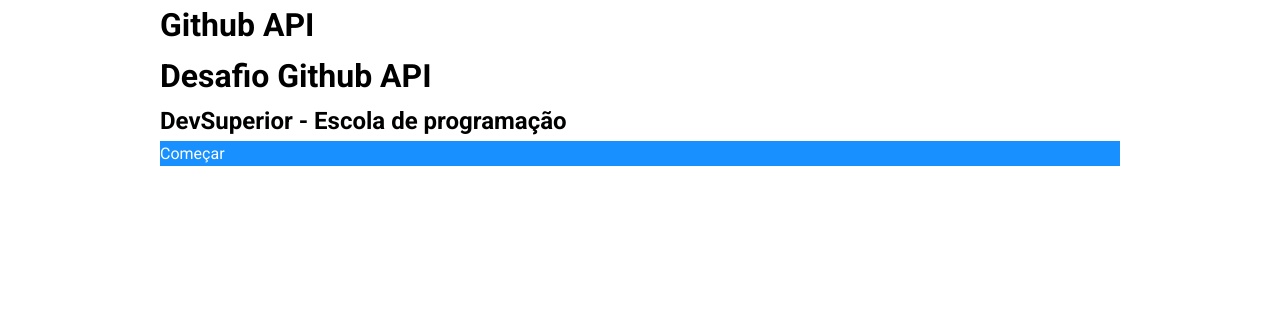
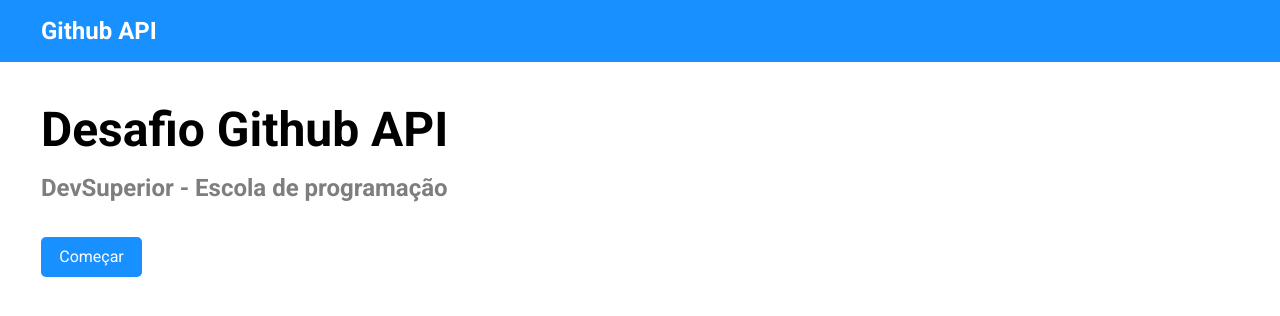
Before and after one commit to solucaoerp/react-github-profile, a React (Vite) app: page / in a window 1280 px wide. Shown: the top 316 px of the page. Built offline with nearby package versions, Linux system fonts and the light colour scheme.

Commit message:
CSS Formatting (Welcome, Header, Button)

```diff
--- a/src/components/ButtonPrimary/styles.css
+++ b/src/components/ButtonPrimary/styles.css
@@ -1,6 +1,22 @@
 .btn {
-    border: none;
+    width: 101px;
+    height: 40px;
+    border-radius: var(--border-radius);
     background-color: var(--bg-color-header);
     color: var(--text-color-light);
+    display: flex;
+    align-items: center;
+    justify-content: center;
     cursor: pointer;
+    margin-top: var(--spacing-md);
+    transition: background-color var(--transition);
+    font-size: var(--font-size-xs);
 }
+
+.btn:hover {
+    background-color: var(--color-secondary);
+}
+
+.btn:active {
+    background-color: var(--color-primary);
+}
--- a/src/components/Header/index.tsx
+++ b/src/components/Header/index.tsx
@@ -1,7 +1,12 @@
+import { Link } from "react-router-dom";
+import './styles.css';
+
 export default function Header() {
     return (
-        <div className="container">
-            <h1>Github API</h1>
+        <div className="header-container mb30">
+            <Link to="/" className="header-link">
+                <h1 className="header-title">Github API</h1>
+            </Link>
         </div>
     );
 }
--- a/src/components/Header/styles.css
+++ b/src/components/Header/styles.css
@@ -0,0 +1,12 @@
+.header-container {
+    height: 62px;
+    background-color: var(--bg-color-header);
+    display: flex;
+    align-items: center;
+    padding-left: 41px;
+}
+
+.header-title {
+    color: var(--text-color-light);
+    font-size: var(--font-size-md);
+}
--- a/src/index.css
+++ b/src/index.css
@@ -33,6 +33,7 @@
     /* Espaçamentos */
     --spacing-xs: 10px;
     --spacing-sm: 20px;
+    --spacing-md: 30px;
 
     /* Outros */
     --border-radius: 5px;
@@ -78,6 +79,14 @@
     margin-bottom: var(--spacing-xs);
 }
 
+.mb30{
+    margin-bottom: var(--spacing-md);
+}
+
+.mt30{
+    margin-top: var(--spacing-md);
+}
+
 .mt20{
     margin-top: var(--spacing-xs);
 }
--- a/src/routes/Welcome/index.tsx
+++ b/src/routes/Welcome/index.tsx
@@ -1,11 +1,13 @@
+import './styles.css';
+
 import { Link } from "react-router-dom";
 import ButtonPrimary from "../../components/ButtonPrimary";
 
 export default function Welcome() {
     return (
-        <div className="container">
-            <h1>Desafio Github API</h1>
-            <h2>DevSuperior - Escola de programação</h2>
+        <div className="welcome-container">
+            <h1 className="welcome-title">Desafio Github API</h1>
+            <h2 className="welcome-subtitle">DevSuperior - Escola de programação</h2>
             <Link to="/profile">
                 <ButtonPrimary buttonDescription="Começar" />
             </Link>
--- a/src/routes/Welcome/styles.css
+++ b/src/routes/Welcome/styles.css
@@ -0,0 +1,13 @@
+.welcome-container {
+    padding-left: 41px;
+}
+
+.welcome-title {
+    font-size: var(--font-size-xl);
+    color: var(--text-color-default);
+}
+
+.welcome-subtitle {
+    font-size: var(--font-size-md);
+    color: var(--text-color-muted);
+}
```
